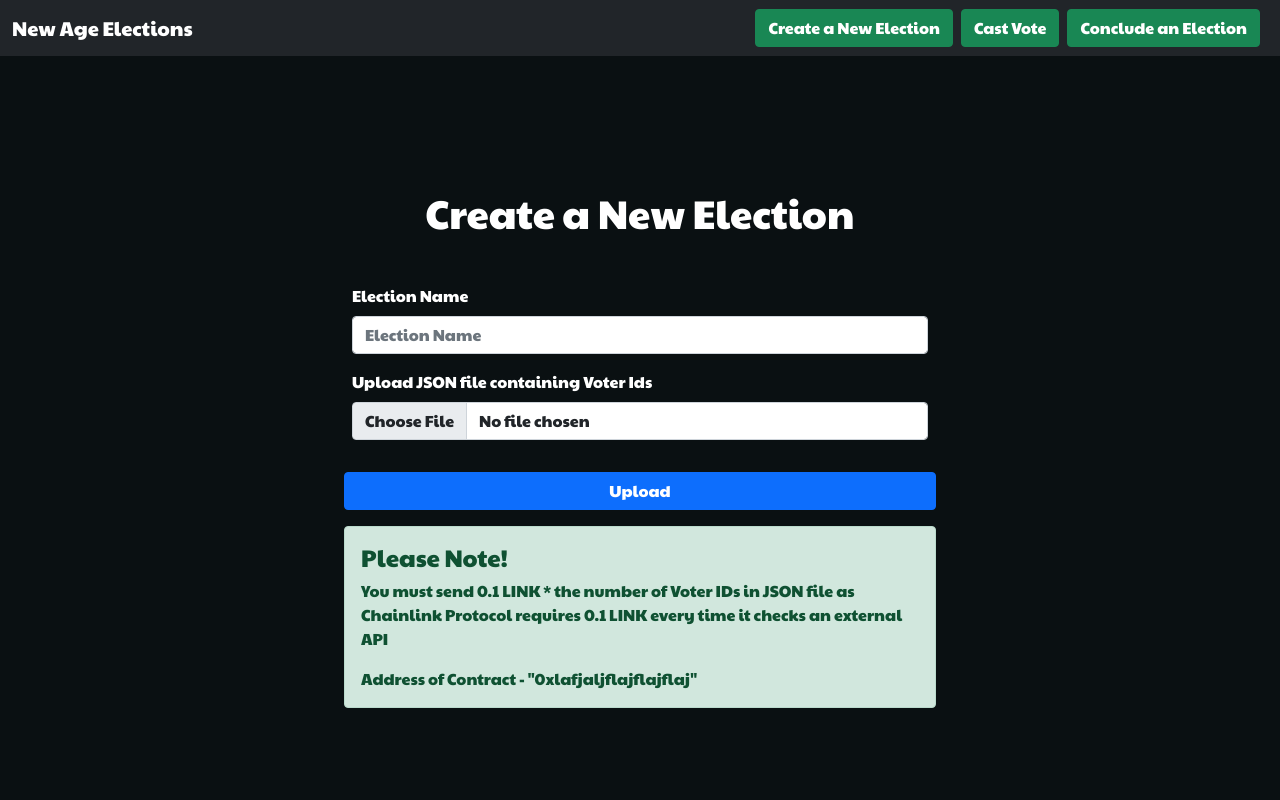
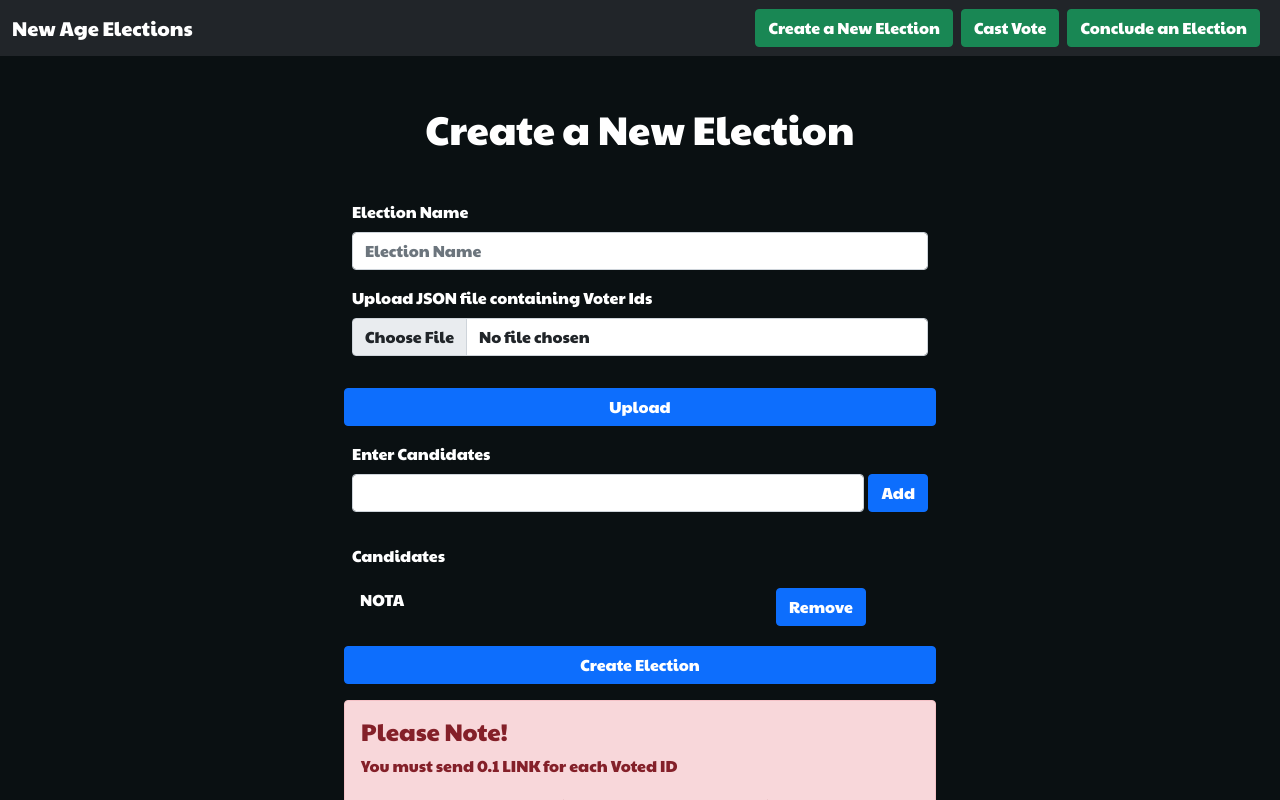
Before and after one commit to basu1020/ChainLink-Hackathon-Voting-Project, a React (Create React App) app in the folder Front-End/Front-End-Voting/: page / in a window 1280 px wide. Shown: the top 800 px of the page. Built offline with nearby package versions, Linux system fonts and the light colour scheme.

Commit message:
refactored FrontEnd -> added features.

```diff
--- a/Front-End/Front-End-Voting/public/index.html
+++ b/Front-End/Front-End-Voting/public/index.html
@@ -32,7 +32,8 @@
 
   <script src="https://cdn.jsdelivr.net/npm/bootstrap@5.1.3/dist/js/bootstrap.bundle.min.js"
     integrity="sha384-ka7Sk0Gln4gmtz2MlQnikT1wXgYsOg+OMhuP+IlRH9sENBO0LRn5q+8nbTov4+1p"
-    crossorigin="anonymous"></script>
+    crossorigin="anonymous">
+  </script>
 
   <title>New Age Elections</title>
 </head>
--- a/Front-End/Front-End-Voting/src/App.css
+++ b/Front-End/Front-End-Voting/src/App.css
@@ -36,7 +36,7 @@ body{
 
 .container{
   max-width: 600px;
-  height: 100vh;
+  min-height: 100vh;
   display: flex;
   flex-direction: column;
   justify-content: center;
--- a/Front-End/Front-End-Voting/src/App.js
+++ b/Front-End/Front-End-Voting/src/App.js
@@ -3,7 +3,6 @@ import NavBar from './components/NavBar';
 import Vote from './components/Vote';
 import Conclude from './components/Conclude';
 import CreateElection from './components/CreateElection';
-import Footer from './components/Footer'
 import {
   BrowserRouter as Router,
   Routes,
@@ -14,14 +13,13 @@ function App() {
   return (
     <>
       <Router>
-        <NavBar />
+        <NavBar/>
         <Routes>
           <Route path="/" element={<CreateElection />}/>
           <Route path="/vote" element={<Vote />}/>
           <Route path="/conclude" element={<Conclude />}/>
         </Routes>
       </Router>
-      <Footer/>
     </>
   );
 }
--- a/Front-End/Front-End-Voting/src/components/Conclude.js
+++ b/Front-End/Front-End-Voting/src/components/Conclude.js
@@ -4,7 +4,7 @@ const Conclude = () => {
     return (
         <div className="base">
             <div className="container">
-                <h1 className='mb-5'>Conclude the election and show the results.</h1>
+                <h1 className='mb-5'>Conclude the election and see the results.</h1>
                 <form className="row g-3">
                     <div className="col-auto">
                         <label for="inputPassword2" className="visually-hidden">Password</label>
--- a/Front-End/Front-End-Voting/src/components/CreateElection.js
+++ b/Front-End/Front-End-Voting/src/components/CreateElection.js
@@ -1,39 +1,86 @@
-import React from 'react'
+import React, { useState } from 'react'
 
 const CreateElection = () => {
+    const [candidateArray, setcandidateArray] = useState(["NOTA"])
+    const [CandidateVal, setCandidateVal] = useState("")
+    const addCandidate = () => {
+        CandidateVal && !candidateArray.includes(CandidateVal) &&setcandidateArray([...candidateArray, CandidateVal])
+    }
+
+    const onClickRemove = (val) => {
+        setcandidateArray(candidateArray.filter((item) => {
+            return item !== val
+        }))
+    }
+
     const onClickUpload = () => {
-        // write function that will convert Voter ID + Photo ID into a SHA256 hash
+        //
+        // write function that will convert Voter ID + Photo ID given in JSON file into a SHA256 hash
         // upload it on ipfs and return the ipfs UID.
     }
 
+    const onChangeCandidate = (e) => {
+        setCandidateVal(e.target.value)
+    }
+
     return (
-        // form - Election Name
-        // json file chooser - choosing area
-        // an upload button
-        // warning area for Link sending
+
         <>
             <div className="base">
                 <div className="container">
-                    <h1 className='mb-5'>Create a New Election</h1>
-                    <form action="" className='row g-3'>
+                    <h1 className='mb-5 mt-5'>Create a New Election</h1>
+                    <div action="" className='row g-3'>
                         <div className="col-md-12">
                             <label htmlFor="inputElectionName" className='form-label'>Election Name</label>
                             <input type="text" className='form-control' id="inputElectionName" placeholder='Election Name' />
                         </div>
                         <div class="mb-3">
-                            <label for="formFile" class="form-label"> Upload JSON file containing Voter Ids</label>
+                            <label htmlFor="formFile" class="form-label"> Upload JSON file containing Voter Ids</label>
                             <input class="form-control" type="file" id="formFile" />
                         </div>
                         <button className='btn btn-primary'>
-
                             Upload
                         </button>
-                        <div class="alert alert-success" role="alert">
+
+                        <div className="mb-3">
+                            <label className='form-label'>
+                                Enter Candidates
+                            </label>
+                            <div className="d-flex">
+
+                                <input type="text" className='form-control' value={CandidateVal} onChange={onChangeCandidate}/>
+
+                                <button className='btn btn-primary ms-1' onClick={() => {addCandidate()}}> Add </button>
+                            </div>
+                        </div>
+
+                        <p>Candidates</p>
+                        <div className="Candidates-Dispay row">
+                            {candidateArray.map(element => {
+                                return (<div className='d-flex flex-row' key={element}>
+                                    <div className="m-1 w-75 p -3 ">
+                                        {element}
+                                    </div>
+                                    <button className='btn btn-primary m-1' onClick={() => {onClickRemove(element)}}>
+                                        Remove
+                                    </button>
+                        </div>
+                                )
+                            })}
+                        </div>
+                        <button className='btn btn-primary'>
+                            Create Election
+                        </button>
+
+                        <div class="alert alert-danger" role="alert">
                             <h4 class="alert-heading">Please Note!</h4>
-                            <p>You must send 0.1 LINK * the number of Voter IDs in JSON file as Chainlink Protocol requires 0.1 LINK every time it checks an external API</p>
-                            <p class="mb-0">Address of Contract - "0xlafjaljflajflajflaj"</p>
+                            <p>You must send 0.1 LINK for each Voted ID </p>
+                            <p>Let's say there are 1000 different Voter IDs so you will be asked to provide 1000 * 0.1 = 100 LINK tokens to efficiently complete the elections </p>
+                            <p>Why ?</p>
+                            <p>Link Protocol uses 0.1 LINK tokens to fetch data from external API</p>
+                            <p class="mb-0">Address of Contract - "0x258Af4f648515C3928Bf6c9496B676b1629BcFE4"</p>
                         </div>
-                    </form>
+                    </div>
                 </div>
             </div>
         </>
@@ -41,3 +88,8 @@ const CreateElection = () => {
 }
 
 export default CreateElection
+
+// form - Election Name
+        // json file chooser - choosing area
+        // an upload button
+        // warning area for Link sending
--- a/Front-End/Front-End-Voting/src/components/Vote-CandidateOptions.js
+++ b/Front-End/Front-End-Voting/src/components/Vote-CandidateOptions.js
@@ -1,6 +1,9 @@
 import React, { useEffect, useState } from 'react'
 
 const CandidateOptions = (props) => {
+    const changeVerified = () => {
+        props.setVerified(false)
+    }
 
     const [currentCandidate, setcurrentCandidate] = useState("Please select your candidate")
 
@@ -21,7 +24,10 @@ const CandidateOptions = (props) => {
                         </button>
                     </>
                 })}
-                <button className='btn btn-primary'>Submit Vote</button>
+                <button className='btn btn-primary'
+                onClick={() => {changeVerified()}}>
+                    Submit Vote
+                </button>
             </div>
         </>
     )
--- a/Front-End/Front-End-Voting/src/components/Vote.js
+++ b/Front-End/Front-End-Voting/src/components/Vote.js
@@ -1,16 +1,16 @@
 import React, { useEffect, useState } from 'react'
 import CandidateOptions from './Vote-CandidateOptions'
-
 const Vote = () => {
     const [verified, setVerified] = useState(false)
 
-    const confirmVoterIDonIPFS = () => {
+    const confirmVoterIDonIPFS = (e) => {
         if (verified == false) {
             setVerified(true)
         }
         else {
             setVerified(false)
         }
+        // e.preventDefault()
     }
 
     const [candidateArray, setCandidateArray] = useState([{ name: "Rahul" }, { name: "Akshay" }, { name: "ModiJi" }])
@@ -19,6 +19,8 @@ const Vote = () => {
         <>
             <div className="base">
                 <div className="container">
+                    {!verified &&
+                        <div>
                             <h1 className='mb-5'>Cast your important vote here</h1>
                             <div className='confirmVoterID'>
                                 <form class="row g-3">
@@ -30,17 +32,15 @@ const Vote = () => {
                                         <label for="inputPassword4" class="form-label">Voter Id</label>
                                         <input type="number" class="form-control" id="inputPassword4" />
                                     </div>
-
-                            <div class="col-12">
+                                </form>
+                                <div class="col-12 mt-3">
                                     <button type="submit" class="btn btn-primary" onClick={() => { confirmVoterIDonIPFS() }}>Verify Voter Id</button>
                                 </div>
-                        </form>
+                            </div>
+                        </div>}
                     {verified &&
-                         <div>
-                             <CandidateOptions candidateArray={candidateArray} verified={verified} />
-                         </div>
+                        <CandidateOptions candidateArray={candidateArray} verified={verified} setVerified={setVerified} />
                     }
-                    </div>
                 </div>
             </div>
         </>
```
Lines whose indentation alone changed are shown as unchanged.
